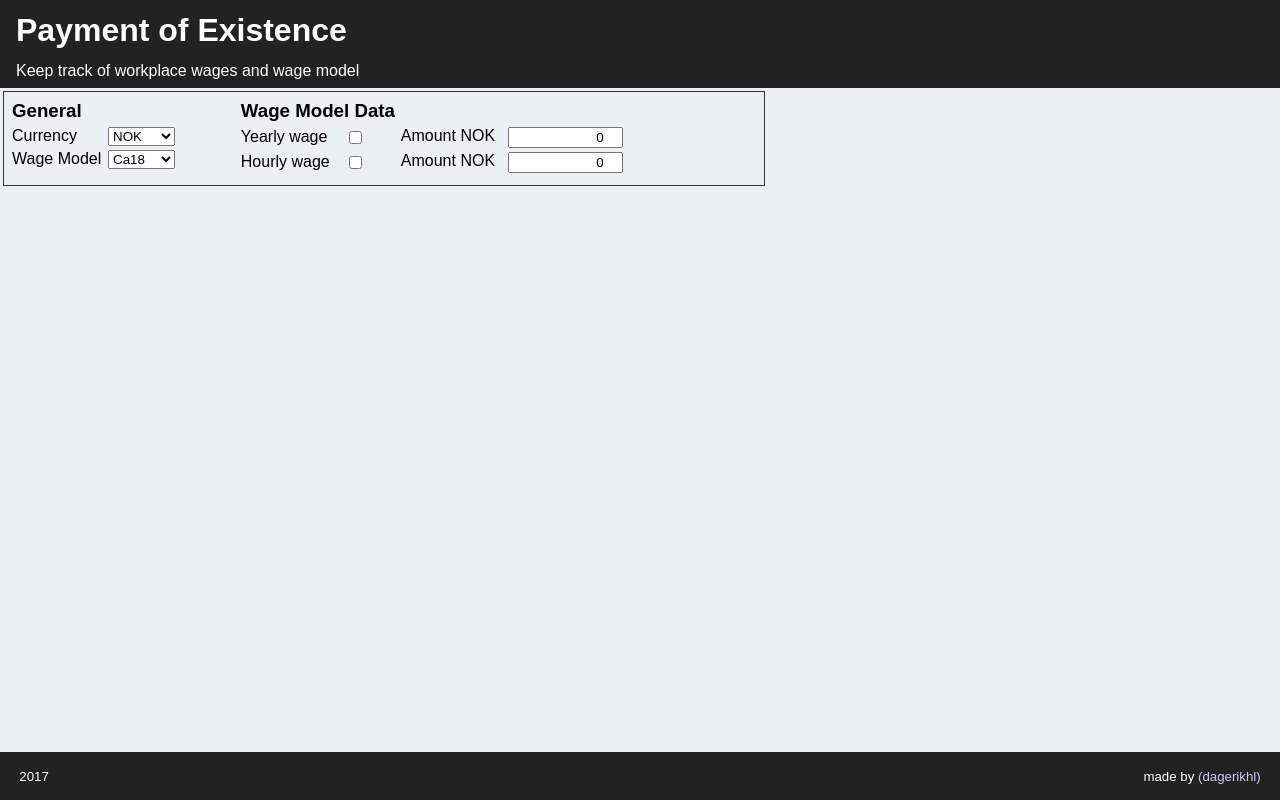
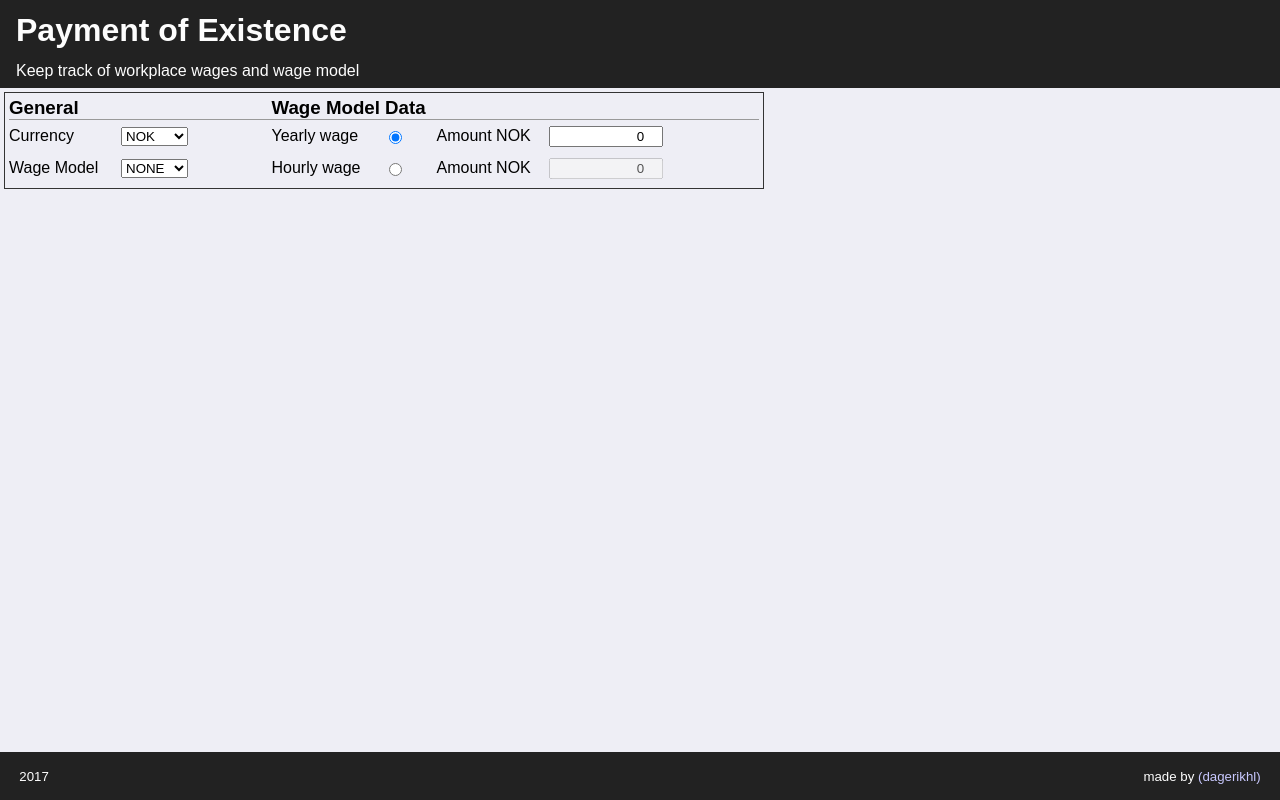
Before and after one commit to dagerikhl/payment-of-existence, a React (Create React App) app: page / in a window 1280 px wide. Built offline with nearby package versions, Linux system fonts and the light colour scheme.

Commit message:
Simplify CSS and add some disabled checks

```diff
--- a/src/components/app/ControlPanel.js
+++ b/src/components/app/ControlPanel.js
@@ -17,15 +17,15 @@ class ControlPanel extends Component {
         'ZMW', 'ZWD'
     ];
 
-    wageModels = ['Ca18', 'HB17'];
+    wageModels = ['NONE', 'Ca18', 'HB17'];
 
     constructor(props) {
         super(props);
         this.state = {
             currency: 'NOK',
-            wageModel: 'Ca18',
+            wageModel: 'NONE',
             yearlyWage: {
-                active: false,
+                active: true,
                 amount: 0
             },
             hourlyWage: {
@@ -49,20 +49,38 @@ class ControlPanel extends Component {
     };
 
     yearlyWageActiveChange = (e) => {
-        this.setState({ yearlyWage: { ...this.state.yearlyWage, active: e.target.checked } });
+        this.setState({
+            yearlyWage: {
+                ...this.state.yearlyWage,
+                active: e.target.checked
+            },
+            hourlyWage: {
+                ...this.state.hourlyWage,
+                active: !e.target.checked
+            }
+        });
     };
 
     yearlyWageAmountChange = (e) => {
         this.setState({ yearlyWage: { ...this.state.yearlyWage, amount: +e.target.value } });
-    }
+    };
 
     hourlyWageActiveChange = (e) => {
-        this.setState({ hourlyWage: { ...this.state.hourlyWage, active: e.target.checked } });
+        this.setState({
+            yearlyWage: {
+                ...this.state.yearlyWage,
+                active: !e.target.checked
+            },
+            hourlyWage: {
+                ...this.state.hourlyWage,
+                active: e.target.checked
+            }
+        });
     };
 
     hourlyWageAmountChange = (e) => {
         this.setState({ hourlyWage: { ...this.state.hourlyWage, amount: +e.target.value } });
-    };;
+    };
 
     render() {
         return (
@@ -70,13 +88,13 @@ class ControlPanel extends Component {
                 <section className='general'>
                     <h3>General</h3>
                     <label>
-                        <div>Currency</div>
+                        <div className='label-text'>Currency</div>
                         <select value={this.state.currency} onChange={this.currencyChange}>
                             {this.currencies.map((c) => (<option key={c} value={c}>{c}</option>))}
                         </select>
                     </label>
                     <label>
-                        <div>Wage Model</div>
+                        <div className='label-text'>Wage Model</div>
                         <select value={this.state.wageModel} onChange={this.wageModelChange}>
                             {this.wageModels.map((c) => (<option key={c} value={c}>{c}</option>))}
                         </select>
@@ -86,31 +104,35 @@ class ControlPanel extends Component {
                     <h3>Wage Model Data</h3>
                     <div className='data-line'>
                         <label>
-                            <div>Yearly wage</div>
-                            <input type='checkbox'
-                                   value={this.state.yearlyWage.active}
+                            <div className='label-text'>Yearly wage</div>
+                            <input type='radio'
+                                   checked={this.state.yearlyWage.active}
                                    onChange={this.yearlyWageActiveChange}/>
                         </label>
                         <label>
-                            <div>Amount {this.state.currency}</div>
+                            <div className='label-text'>Amount {this.state.currency}</div>
                             <input type='number'
+                                   disabled={!this.state.yearlyWage.active}
                                    value={this.state.yearlyWage.amount}
                                    min='0'
+                                   step='10'
                                    onChange={this.yearlyWageAmountChange}/>
                         </label>
                     </div>
                     <div className='data-line'>
                         <label>
-                            <div>Hourly wage</div>
-                            <input type='checkbox'
-                                   value={this.state.hourlyWage.active}
+                            <div className='label-text'>Hourly wage</div>
+                            <input type='radio'
+                                   checked={this.state.hourlyWage.active}
                                    onChange={this.hourlyWageActiveChange}/>
                         </label>
                         <label>
-                            <div>Amount {this.state.currency}</div>
+                            <div className='label-text'>Amount {this.state.currency}</div>
                             <input type='number'
+                                   disabled={!this.state.hourlyWage.active}
                                    value={this.state.hourlyWage.amount}
                                    min='0'
+                                   step='10'
                                    onChange={this.hourlyWageAmountChange}/>
                         </label>
                     </div>
--- a/src/components/app/ControlPanel.scss
+++ b/src/components/app/ControlPanel.scss
@@ -6,62 +6,44 @@
     margin: 0.25em;
     padding: 0.25em;
 
-    outline: 1pt solid $border-color-pri;
+    border: $border-pri;
 
-    > section {
+    h3 {
+        border-bottom: $border-sec;
+    }
+
+    label {
         display: flex;
-        flex-direction: column;
+        align-items: center;
 
-        padding: 0.25em;
+        height: 2em;
 
-        > * {
-            margin-bottom: 0.25em;
+        > .label-text {
+            min-width: 7em;
         }
     }
 
-    .general {
-        width: 30%;
+    select {
+        width: 5em;
+    }
 
-        > label {
-            display: flex;
+    input[type=number] {
+        width: 8em;
+    }
 
-            > div {
-                min-width: 6em;
-            }
+    .data-line {
+        display: flex;
 
-            > select {
-                min-width: 5em;
-            }
+        > :nth-child(n + 2) {
+            margin-left: 2em;
         }
     }
 
-    .model-data {
-        width: 70%;
+    > .general {
+        width: 35%;
+    }
 
-        > .data-line {
-            display: flex;
-            align-items: center;
-
-            > label {
-                display: flex;
-
-                min-width: 10em;
-
-                > div {
-                    min-width: 6.5em;
-                }
-
-                > input[type=checkbox] {
-                    width: fit-content;
-                }
-
-                > input[type=number] {
-                    width: 8em;
-
-                    margin-left: 0.25em;
-                    margin-right: 0.25em;
-                }
-            }
-        }
+    > .model-data {
+        width: 65%;
     }
 }
--- a/src/styles/variables.scss
+++ b/src/styles/variables.scss
@@ -1,3 +1,4 @@
+// Colors
 $background-color-pri: #eeeef5;
 $background-color-sec: #222222;
 
@@ -9,3 +10,7 @@ $font-color-sec: #fdfdfd;
 
 $link-color-pri: darken(mix($font-color-pri, #0000ff, 75%), 2%);
 $link-color-sec: lighten(mix($font-color-sec, #0000ff, 75%), 2%);
+
+// Borders
+$border-pri: 1pt solid $border-color-pri;
+$border-sec: 1pt solid $border-color-sec;
```
